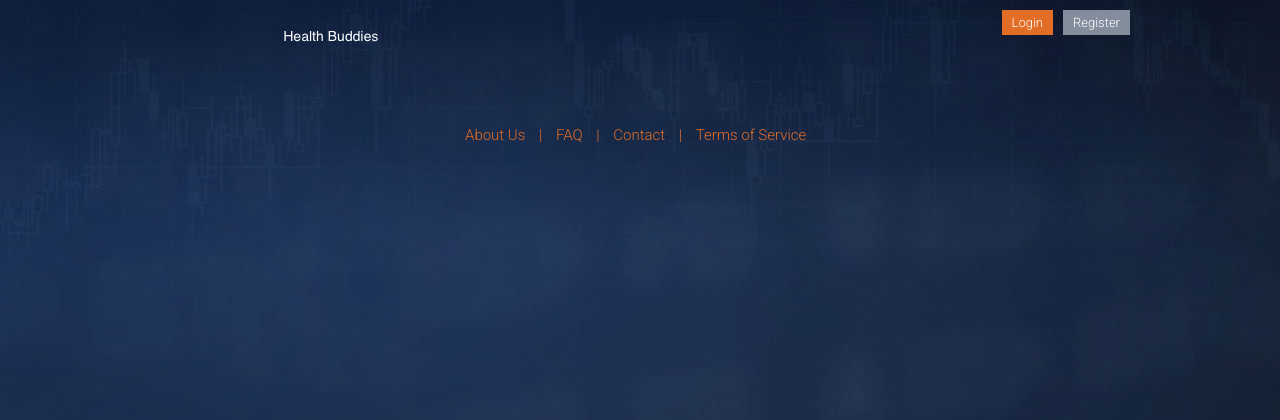
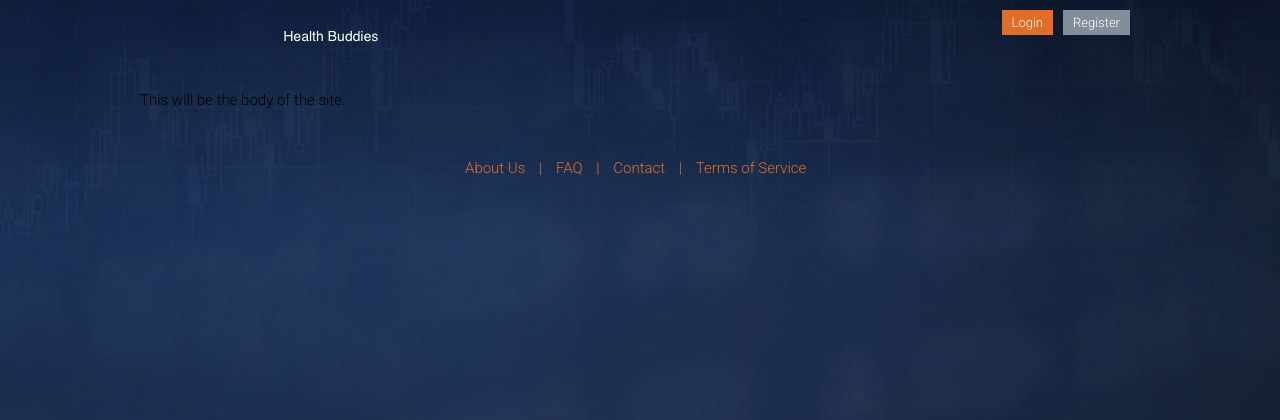
Before and after one commit to amosclerizier/Software_Engineering, a PHP site: page / in a window 1280 px wide. Shown: the top 420 px of the page. Run offline with PHP 8.4, Linux system fonts and the light colour scheme; some libraries are stand-ins or nearby versions.

Commit message:
preparing the body of the site

```diff
--- a/index.php
+++ b/index.php
@@ -33,9 +33,11 @@
 						<label for="password">Password</label>
 						<input type="password" id="password" class="input_login"></input>
 				</div>
+			</div>
+<p>This will be the body of the site.</p>
 
-			</div>
 		</div>
+
 		<?php include_once('footer.php'); ?>
 	</body>
 </html>
--- a/stylesheets/main.css
+++ b/stylesheets/main.css
@@ -468,6 +468,9 @@ margin-bottom: 20px;
 color: #E26D26;
 }
 
+p#chatbox {
+padding-left:800px;
+}
 #footer p {
 	width: 370px;
 margin: 0 auto;
```
